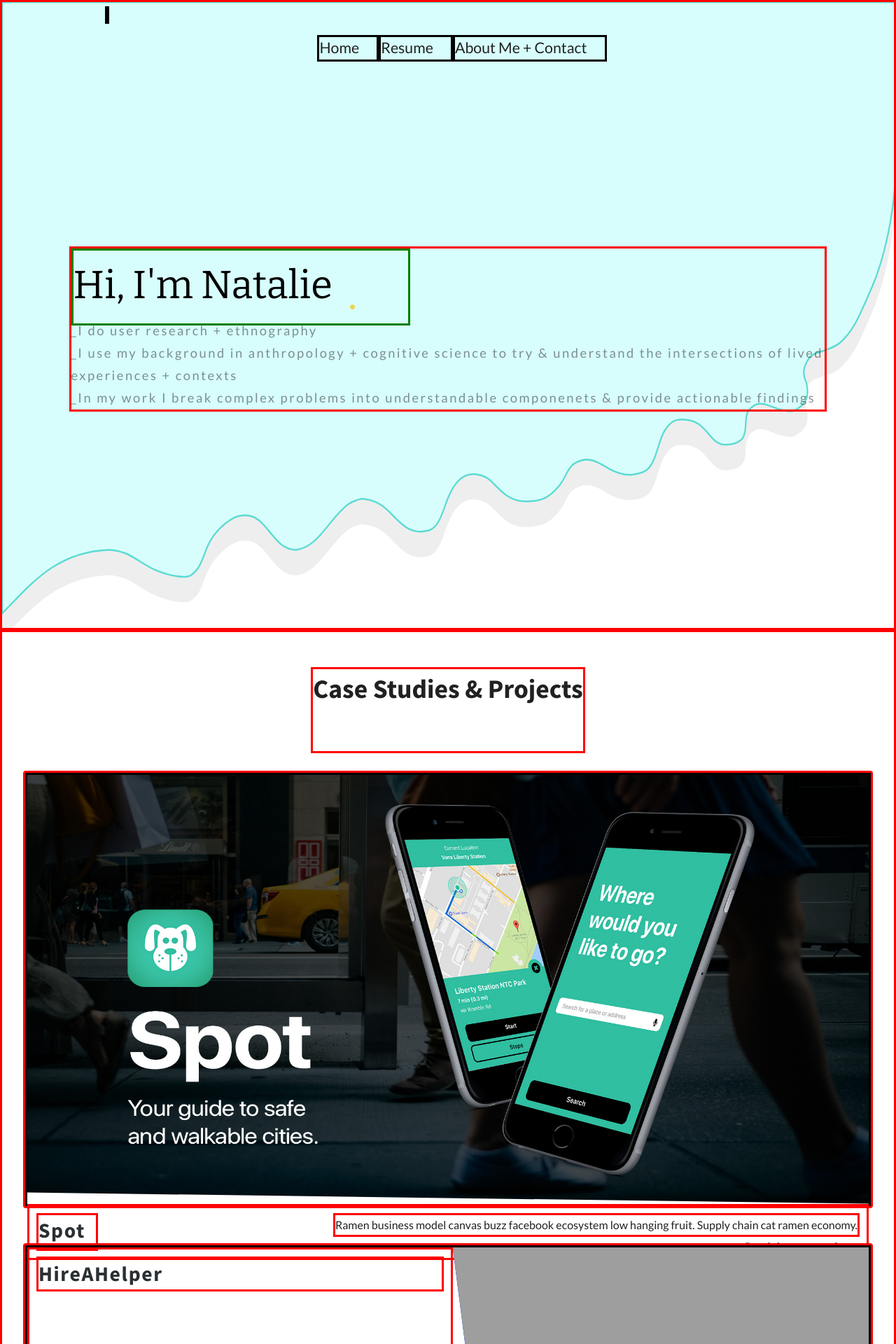
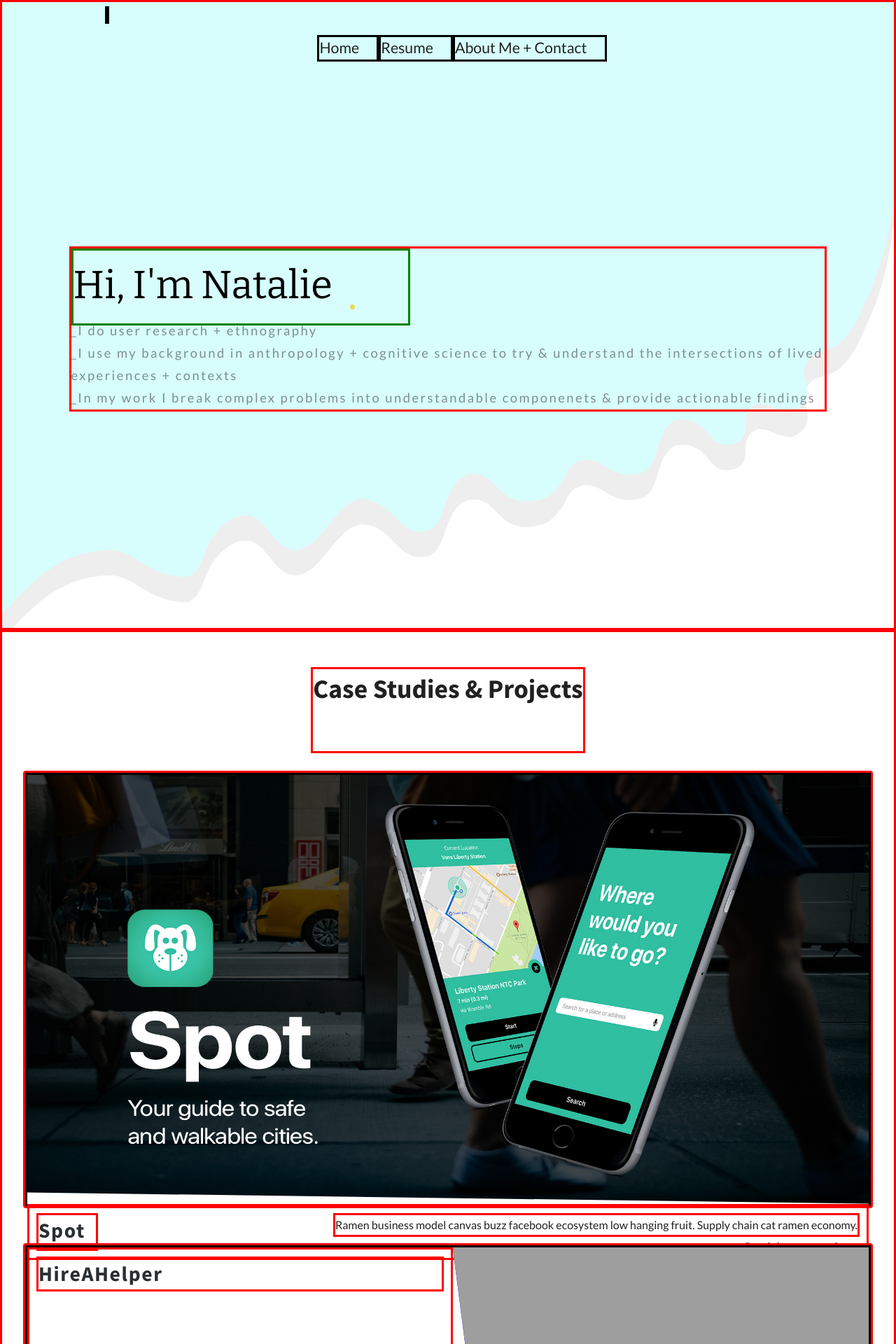
Before and after one commit to NatUXR/natuxr.github.io, a Jekyll site: the page built from index.html, in a window 1280 px wide. Shown: the top 1920 px of the page at 70% size. Built offline with Jekyll 4.4.1, drawn with Linux system fonts in a browser that asks for light colours.

Commit message:
Update index.sass

```diff
--- a/_sass/2-layouts/index.sass
+++ b/_sass/2-layouts/index.sass
@@ -124,17 +124,6 @@
       width: 100%
       height: 100%
       z-index: 2
-
-   .top
-      stroke: #5bdbd3
-      stroke-width: 0.365
-      stroke-linecap: butt
-      stroke-linejoin: miter
-      stroke-opacity: 1
-      stroke-miterlimit: 4
-      stroke-dasharray: none
-
-
 
    @media (max-width: 699px)
       .svg--lg
```
